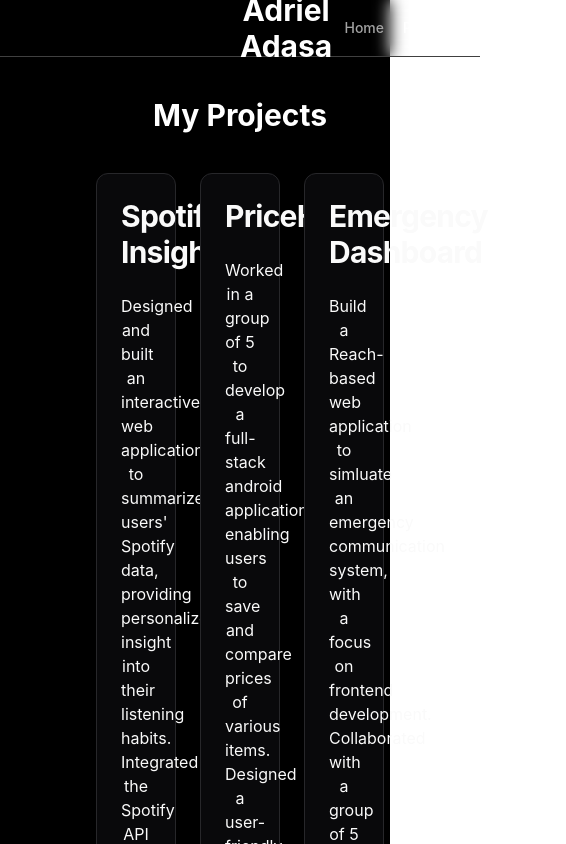
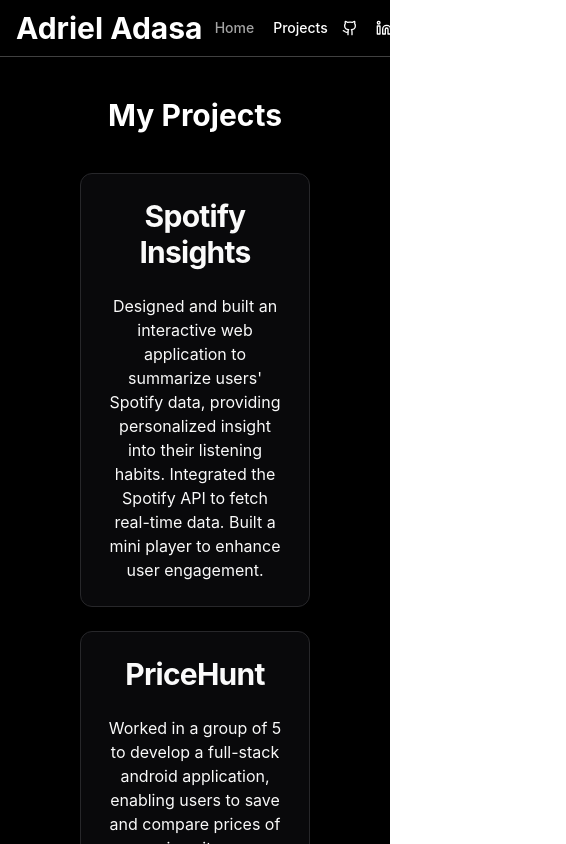
Before and after one commit to adr-ada/adr-ada.github.io, a React (Vite) app: page /projects in a window 390 px wide. Shown: the top 844 px of the page, 566 px wide, since content can reach past the window. Built offline with nearby package versions, Linux system fonts and the light colour scheme.

Commit message:
touch up on header and projects resizing

```diff
--- a/src/Projects.tsx
+++ b/src/Projects.tsx
@@ -20,9 +20,9 @@
     return (
         <div className="flex flex-col">
             <h1 className="text-3xl font-bold py-10">My Projects</h1>
-            <div className="px-20 flex justify-center flex-wrap gap-6 items-stretch">
+            <div className="px-20 flex justify-center flex-wrap gap-6">
                 {projectList.map((project) => (
-                    <Card className="min-w-1/4 w-1/4 min-h-72 h-fit flex flex-col" key={project.id}>
+                    <Card className="min-w-min md:w-1/4 min-h-72 h-fit" key={project.id}>
                         <CardHeader><CardTitle className="text-3xl font-bold">{project.name}</CardTitle></CardHeader>
                         <CardDescription></CardDescription>
                         <CardContent>{project.description}</CardContent>
--- a/src/components/my-header.tsx
+++ b/src/components/my-header.tsx
@@ -15,9 +15,9 @@
     }
     return (
         <>
-            <div className="border-grid w-screen border-b px-60 border-neutral-700 dark:border-neutral-700 bg-background/95 backdrop-blur supports-[backdrop-filter]:bg-background/60">
+            <div className="border-grid w-screen border-b px-4 md:px-60 border-neutral-700 dark:border-neutral-700 bg-background/95 backdrop-blur supports-[backdrop-filter]:bg-background/60">
                 <div className="flex flex-1 h-14 items-center justify-between">
-                    <h1 className="text-3xl font-bold">Adriel Adasa</h1>
+                    <h1 className="text-3xl font-bold whitespace-nowrap">Adriel Adasa</h1>
                     <nav className="flex items-center gap-0.5">
                         <Link to="/">
                             <Button
```
